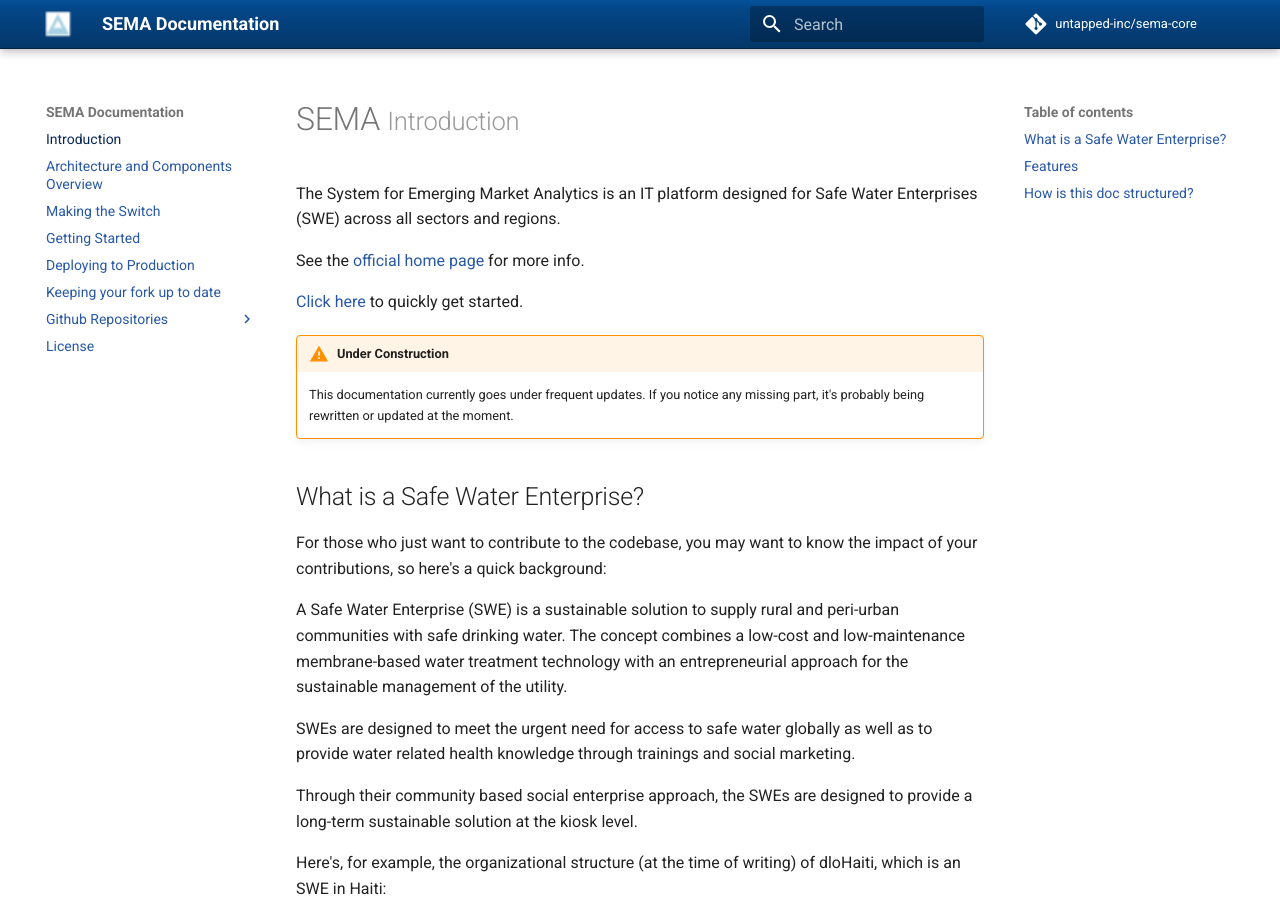
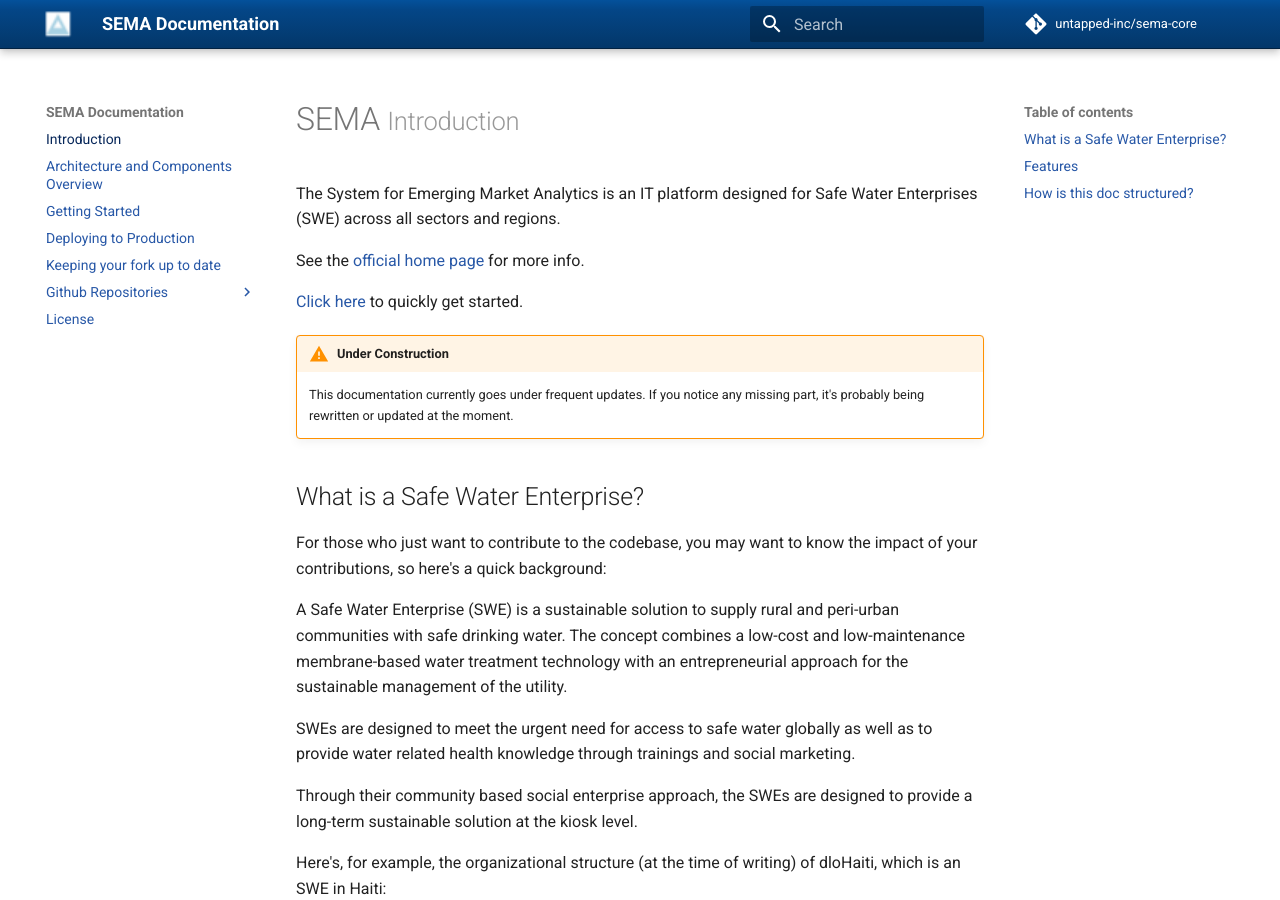
Before and after one commit to untapped-inc/sema-docs, an MkDocs documentation site: the page built from docs/index.md, in a window 1280 px wide and 900 px high. Built offline with MkDocs 1.6.1 and Material for MkDocs 9.7.7, drawn with Linux system fonts in a browser that asks for light colours; comment, search, counter and statistics services are not loaded.

Commit message:
[Close #yk8qp] No more 'Making the switch' section

```diff
--- a/mkdocs.yml
+++ b/mkdocs.yml
@@ -33,7 +33,7 @@
 nav:
   - Introduction: index.md
   - Architecture and Components Overview: architecture-and-components-overview.md
-  - Making the Switch: making-the-switch.md
+  # - Making the Switch: making-the-switch.md
   - Getting Started: getting-started.md
   - Deploying to Production: deploying-to-production.md
   - Keeping your fork up to date: staying-in-harmony.md
```
